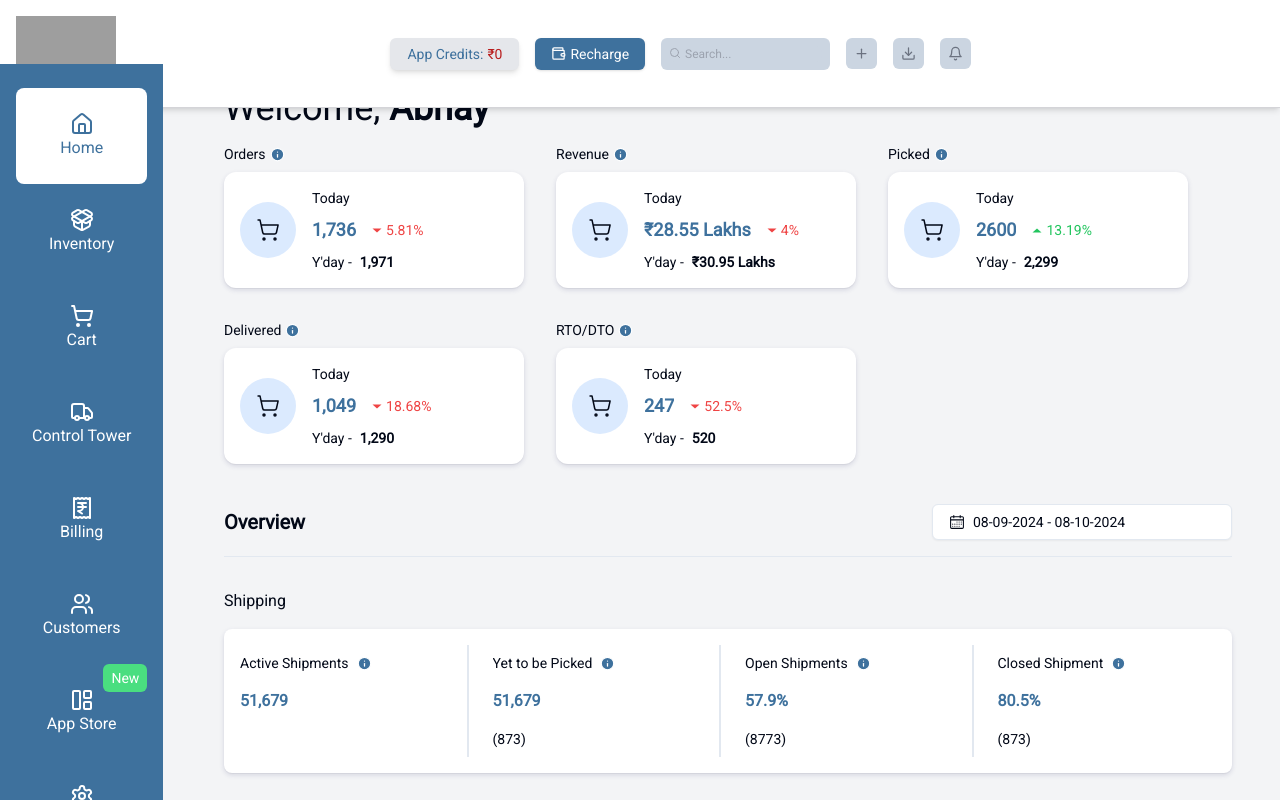
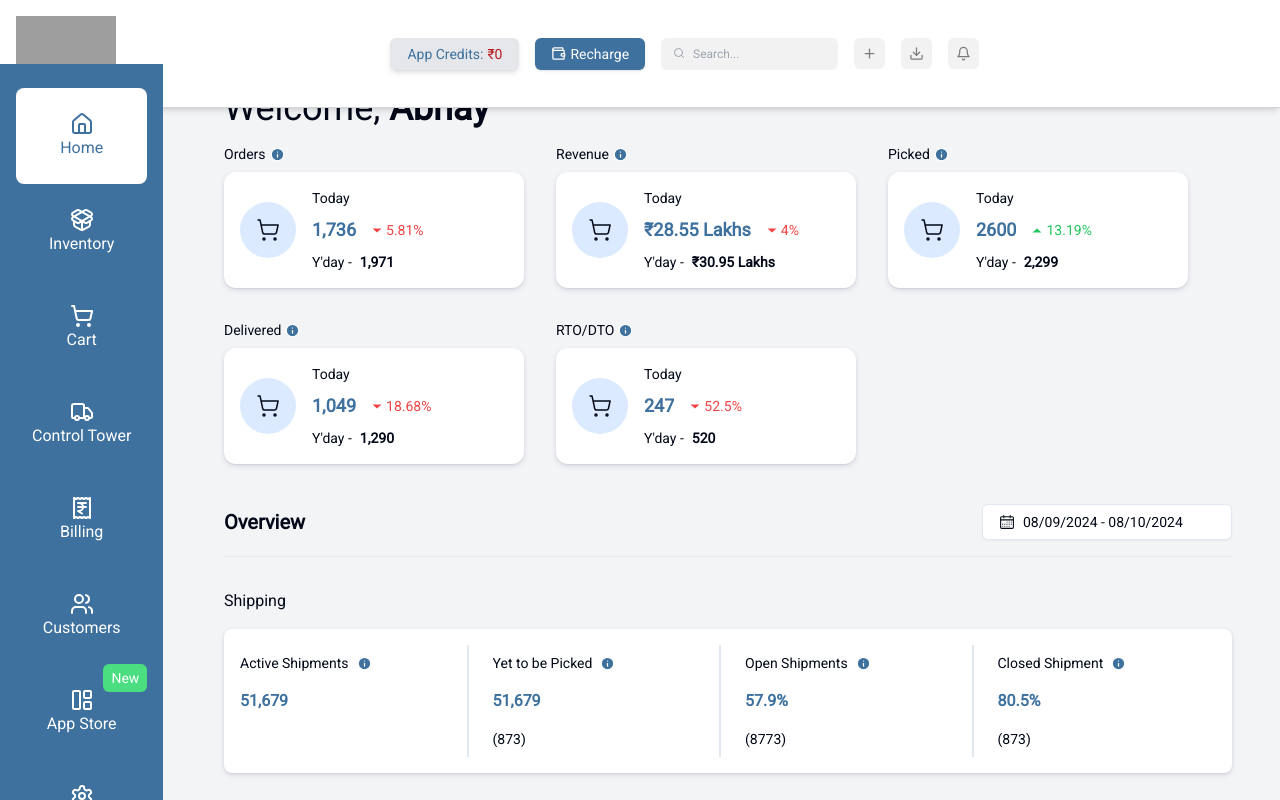
Before and after one commit to sam1322/react-assignment, a Next.js app: page / in a window 1280 px wide. Shown: the top 800 px of the page. Built offline with nearby package versions, Linux system fonts and the light colour scheme; grey boxes are pictures that could not be loaded.

Commit message:
made some minor fixes and some more fixes are left in making the website more responsive but i am good

```diff
--- a/src/components/DateRangePicker.tsx
+++ b/src/components/DateRangePicker.tsx
@@ -38,7 +38,7 @@ const DatePickerWithRange: FC<DatePickerWithRangeProps> = ({
             id="date"
             variant={"outline"}
             className={cn(
-              "w-[300px] justify-start text-left font-normal",
+              "w-[250px] justify-start text-left font-normal",
               !date && "text-muted-foreground"
             )}
           >
@@ -48,7 +48,7 @@ const DatePickerWithRange: FC<DatePickerWithRangeProps> = ({
                 <>
                   {/* {format(date.from, "LLL dd, y")} -{" "} */}
                   {/* {format(date.to, "LLL dd, y")} */}
-                  {format(date.from, "MM-dd-y")} - {format(date.to, "MM-dd-y")}
+                  {format(date.from, "MM/dd/y")} - {format(date.to, "MM/dd/y")}
                 </>
               ) : (
                 format(date.from, "LLL dd, y")
--- a/src/components/Navbar.tsx
+++ b/src/components/Navbar.tsx
@@ -32,18 +32,27 @@ const Navbar = async () => {
             Recharge
           </Button>
           <SearchBar />
-          <div className="bg-slate-300 p-2 rounded-md">
-            <Plus size={15} stroke="rgb(107 114 128  / 1)" />
+          <div
+            className="bg-slate-300 p-2 rounded-md"
+            style={{ background: "#F2F2F2" }}
+          >
+            <Plus size={15} stroke="#7B7B7B" />
           </div>
-          <div className="bg-slate-300 p-2 rounded-md">
-            <Download size={15} stroke="rgb(107 114 128  / 1)" />
+          <div
+            className="bg-slate-300 p-2 rounded-md"
+            style={{ background: "#F2F2F2" }}
+          >
+            <Download size={15} stroke="#7B7B7B" />
           </div>
-          <div className="bg-slate-300 p-2 rounded-md">
-            <Bell size={15} stroke="rgb(107 114 128  / 1)" />
+          <div
+            className="bg-slate-300 p-2 rounded-md"
+            style={{ background: "#F2F2F2" }}
+          >
+            <Bell size={15} stroke="#7B7B7B" />
           </div>
         </div>
 
-        <div className=" hidden items-center gap-2 2xl:flex ">
+        <div className=" hidden items-center gap-4 2xl:flex ">
           <div className="text-darkblue font-bold text-sm">Switch Back</div>
           <div className="text-gray-400 text-[12px]">
             Signed in as Abhay@gmail.com
--- a/src/components/Reports/Charts/BarChart.tsx
+++ b/src/components/Reports/Charts/BarChart.tsx
@@ -1,159 +1,6 @@
 import { FC, useEffect, useRef } from "react";
 import * as d3 from "d3";
 interface BarChartProps {}
-
-// const BarChart: FC<BarChartProps> = ({}) => {
-//   const ref = useRef();
-//   const maxWidth = 900;
-//   const maxHeight = 600;
-
-//   //   const data = [
-//   //     { Country: "United States", Value: 12394 },
-//   //     { Country: "Russia", Value: 6148 },
-//   //     { Country: "Germany (FRG)", Value: 1653 },
-//   //     { Country: "France", Value: 2162 },
-//   //     { Country: "United Kingdom", Value: 1214 },
-//   //     { Country: "China", Value: 1131 },
-//   //     { Country: "Spain", Value: 814 },
-//   //     { Country: "Netherlands", Value: 1167 },
-//   //     { Country: "Italy", Value: 660 },
-//   //     { Country: "Israel", Value: 1263 },
-//   //   ];
-
-//   const data = [
-//     { Country: "United States", Value: 12394, Range: 50 },
-//     { Country: "Russia", Value: 6148, Range: 40 },
-//     { Country: "Germany (FRG)", Value: 1653, Range: 30 },
-//     { Country: "France", Value: 2162, Range: 35 },
-//     { Country: "United Kingdom", Value: 1214, Range: 25 },
-//     { Country: "China", Value: 1131, Range: 45 },
-//     { Country: "Spain", Value: 814, Range: 20 },
-//     { Country: "Netherlands", Value: 1167, Range: 30 },
-//     { Country: "Italy", Value: 660, Range: 15 },
-//     { Country: "Israel", Value: 1263, Range: 25 },
-//   ];
-
-//   //   const data = [
-//   //     { date: "2024-04-15", orders: 1200, revenue: 24 },
-//   //     { date: "2024-04-16", orders: 1300, revenue: 26 },
-//   //     { date: "2024-04-17", orders: 1500, revenue: 30 },
-//   //     { date: "2024-04-18", orders: 1700, revenue: 34 },
-//   //     { date: "2024-04-19", orders: 3600, revenue: 72 },
-//   //     { date: "2024-04-20", orders: 3400, revenue: 68 },
-//   //     { date: "2024-04-21", orders: 3200, revenue: 64 },
-//   //     { date: "2024-04-22", orders: 2900, revenue: 58 },
-//   //     { date: "2024-04-23", orders: 2400, revenue: 48 },
-//   //     { date: "2024-04-24", orders: 2000, revenue: 40 },
-//   //     { date: "2024-04-25", orders: 1800, revenue: 36 },
-//   //     { date: "2024-04-26", orders: 1600, revenue: 32 },
-//   //     { date: "2024-04-27", orders: 1400, revenue: 28 },
-//   //     { date: "2024-04-28", orders: 1500, revenue: 30 },
-//   //     { date: "2024-04-29", orders: 1600, revenue: 32 },
-//   //     { date: "2024-04-30", orders: 1700, revenue: 34 },
-//   //     { date: "2024-05-01", orders: 1800, revenue: 36 },
-//   //     { date: "2024-05-02", orders: 1900, revenue: 38 },
-//   //     { date: "2024-05-03", orders: 2000, revenue: 40 },
-//   //     { date: "2024-05-04", orders: 2100, revenue: 42 },
-//   //     { date: "2024-05-05", orders: 2200, revenue: 44 },
-//   //     { date: "2024-05-06", orders: 2300, revenue: 46 },
-//   //     { date: "2024-05-07", orders: 2400, revenue: 48 },
-//   //     { date: "2024-05-08", orders: 2500, revenue: 50 },
-//   //     { date: "2024-05-09", orders: 2600, revenue: 52 },
-//   //     { date: "2024-05-10", orders: 2700, revenue: 54 },
-//   //     { date: "2024-05-11", orders: 2800, revenue: 56 },
-//   //     { date: "2024-05-12", orders: 2900, revenue: 58 },
-//   //     { date: "2024-05-13", orders: 3000, revenue: 60 },
-//   //     { date: "2024-05-14", orders: 3100, revenue: 62 },
-//   //     { date: "2024-05-15", orders: 3200, revenue: 64 },
-//   //   ];
-//   useEffect(() => {
-//     // set the dimensions and margins of the graph
-//     // const maxWidth = 460;
-//     // const maxHeight = 400;
-
-//     const margin = { top: 30, right: 30, bottom: 70, left: 60 };
-//     const width = maxWidth - margin.left - margin.right;
-//     const height = maxHeight - margin.top - margin.bottom;
-
-//     // append the svg object to the body of the page
-//     const svg = d3
-//       .select(ref.current)
-//       .append("svg")
-//       .attr("width", width + margin.left + margin.right)
-//       .attr("height", height + margin.top + margin.bottom)
-//       .append("g")
-//       .attr("transform", `translate(${margin.left},${margin.top})`);
-
-//     // Parse the Data
-//     //   d3.csv(
-//     //     "https://raw.githubusercontent.com/holtzy/data_to_viz/master/Example_dataset/7_OneCatOneNum_header.csv"
-//     //   ).then(
-//     function update(data) {
-//       // X axis
-//       const x = d3
-//         .scaleBand()
-//         .range([0, width])
-//         .domain(data.map((d) => d.Country))
-//         .padding(0.2);
-
-//       svg
-//         .append("g")
-//         .attr("transform", `translate(0, ${height})`)
-//         .call(d3.axisBottom(x))
-//         .selectAll("text")
-//         .attr("transform", "translate(-10,0)rotate(-45)")
-//         .style("text-anchor", "end");
-
-//       // Add Y axis
-//       const y = d3.scaleLinear().domain([0, 13000]).range([height, 0]);
-//       svg.append("g").call(d3.axisLeft(y));
-
-//       // Secondary Y axis (Right)
-//       const yScaleRight = d3
-//         .scaleLinear()
-//         .domain([0, d3.max(data, (d) => d.Range)])
-//         .nice()
-//         .range([height, 0]);
-
-//       svg
-//         .append("g")
-//         .attr("transform", `translate(${width}, 0)`)
-//         .call(d3.axisRight(yScaleRight));
-
-//       // Line or points for the secondary y-axis
-//       const line = d3
-//         .line()
-//         .x((d) => x(d.Country) + x.bandwidth() / 2)
-//         .y((d) => yScaleRight(d.Range));
-
-//       svg
-//         .append("path")
-//         .datum(data)
-//         .attr("fill", "none")
-//         .attr("stroke", "red")
-//         .attr("stroke-width", 2)
-//         .attr("d", line);
-
-//       // Bars
-//       svg
-//         .selectAll("mybar")
-//         .data(data)
-//         .join("rect")
-//         .attr("x", (d) => x(d.Country))
-//         .attr("y", (d) => y(d.Value))
-//         .attr("width", x.bandwidth())
-//         .attr("height", (d) => height - y(d.Value))
-//         .attr("fill", "#5f0f40");
-//     }
-//     // );
-
-//     update(data);
-//   }, []);
-
-//   return <svg width={maxWidth} height={maxHeight} id="barchart" ref={ref} />;
-
-//   //   return <div className="p-4">BarChart</div>;
-// };
 
 const BarChart: FC<BarChartProps> = ({}) => {
   const ref = useRef();
@@ -166,8 +13,8 @@ const BarChart: FC<BarChartProps> = ({}) => {
     { date: "2024-04-17", orders: 1500, revenue: 30 },
     { date: "2024-04-18", orders: 1700, revenue: 34 },
     { date: "2024-04-19", orders: 3600, revenue: 72 },
-    { date: "2024-04-20", orders: 3400, revenue: 68 },
-    { date: "2024-04-21", orders: 3200, revenue: 64 },
+    { date: "2024-04-20", orders: 3200, revenue: 68 },
+    { date: "2024-04-21", orders: 3400, revenue: 64 },
     { date: "2024-04-22", orders: 2900, revenue: 58 },
     { date: "2024-04-23", orders: 2400, revenue: 48 },
     { date: "2024-04-24", orders: 2000, revenue: 40 },
@@ -177,21 +24,21 @@ const BarChart: FC<BarChartProps> = ({}) => {
     { date: "2024-04-28", orders: 1500, revenue: 30 },
     { date: "2024-04-29", orders: 1600, revenue: 32 },
     { date: "2024-04-30", orders: 1700, revenue: 34 },
-    { date: "2024-05-01", orders: 1800, revenue: 36 },
-    { date: "2024-05-02", orders: 1900, revenue: 38 },
-    { date: "2024-05-03", orders: 2000, revenue: 40 },
-    { date: "2024-05-04", orders: 2100, revenue: 42 },
-    { date: "2024-05-05", orders: 2200, revenue: 44 },
-    { date: "2024-05-06", orders: 2300, revenue: 46 },
-    { date: "2024-05-07", orders: 2400, revenue: 48 },
-    { date: "2024-05-08", orders: 2500, revenue: 50 },
-    { date: "2024-05-09", orders: 2600, revenue: 52 },
-    { date: "2024-05-10", orders: 2700, revenue: 54 },
-    { date: "2024-05-11", orders: 2800, revenue: 56 },
-    { date: "2024-05-12", orders: 2900, revenue: 58 },
-    { date: "2024-05-13", orders: 3000, revenue: 60 },
-    { date: "2024-05-14", orders: 3100, revenue: 62 },
-    { date: "2024-05-15", orders: 3200, revenue: 64 },
+    { date: "2024-05-01", orders: 1600, revenue: 36 },
+    { date: "2024-05-02", orders: 1500, revenue: 38 },
+    { date: "2024-05-03", orders: 1600, revenue: 40 },
+    { date: "2024-05-04", orders: 1600, revenue: 42 },
+    { date: "2024-05-05", orders: 1800, revenue: 44 },
+    { date: "2024-05-06", orders: 1900, revenue: 46 },
+    { date: "2024-05-07", orders: 2000, revenue: 48 },
+    { date: "2024-05-08", orders: 1600, revenue: 50 },
+    { date: "2024-05-09", orders: 1500, revenue: 52 },
+    { date: "2024-05-10", orders: 1500, revenue: 54 },
+    { date: "2024-05-11", orders: 1700, revenue: 56 },
+    { date: "2024-05-12", orders: 1800, revenue: 58 },
+    { date: "2024-05-13", orders: 1600, revenue: 60 },
+    { date: "2024-05-14", orders: 1900, revenue: 62 },
+    { date: "2024-05-15", orders: 2000, revenue: 64 },
   ];
 
   const rev = (d) => d.orders - 400;
--- a/src/components/Reports/HeaderBox.tsx
+++ b/src/components/Reports/HeaderBox.tsx
@@ -23,7 +23,7 @@ const HeaderBox: FC<HeaderBoxProps> = ({
             {label}{" "}
             {date?.from ? (
               <span className="ml-2">
-                ( <ShowDateRange date={date} />)
+                ( <ShowDateRange date={date} /> )
               </span>
             ) : null}{" "}
           </div>{" "}
--- a/src/components/Reports/OrdersAndRevenue/OrdersAndRevenue.tsx
+++ b/src/components/Reports/OrdersAndRevenue/OrdersAndRevenue.tsx
@@ -46,7 +46,7 @@ const OrdersAndRevenue: FC<OrdersAndRevenueProps> = ({ date }) => {
             Orders & Revenue
             {date?.from ? (
               <span className="ml-2">
-                ( <ShowDateRange date={date} />)
+                ( <ShowDateRange date={date} /> )
               </span>
             ) : null}
             {/* (15-04-2024 to 15-05-2024) */}
--- a/src/components/SearchBar.tsx
+++ b/src/components/SearchBar.tsx
@@ -5,17 +5,18 @@ interface SearchBarProps {}
 const SearchBar: FC<SearchBarProps> = ({}) => {
   return (
     <>
-      <div className="relative rounded-md bg-slate-300 flex items-center p-2">
+      <div className="relative rounded-md bg-[#F2F2F2] flex items-center p-2">
         <SearchIcon
           stroke="rgb(156 163 175 / 1)"
+          // stroke="#rgb(124,124,124)"
           size={"12px"}
-          className="absolute left-2 top-[48%] transform -translate-y-1/2"
+          className="absolute left-3 top-[48%] transform -translate-y-1/2"
         />
         {/* <SearchIcon className="absolute top-1/2 left-1 transform -translate-y-1/2" /> */}
         <input
           type="text"
           placeholder="Search..."
-          className="h-4 pl-4 rounded-md text-[12px] bg-slate-300 outline-none placeholder-gray-400 text-gray-400"
+          className="h-4 pl-6 rounded-md text-[12px] bg-[#F2F2F2] outline-none placeholder-gray-400 text-gray-400"
         />
       </div>
     </>
```
